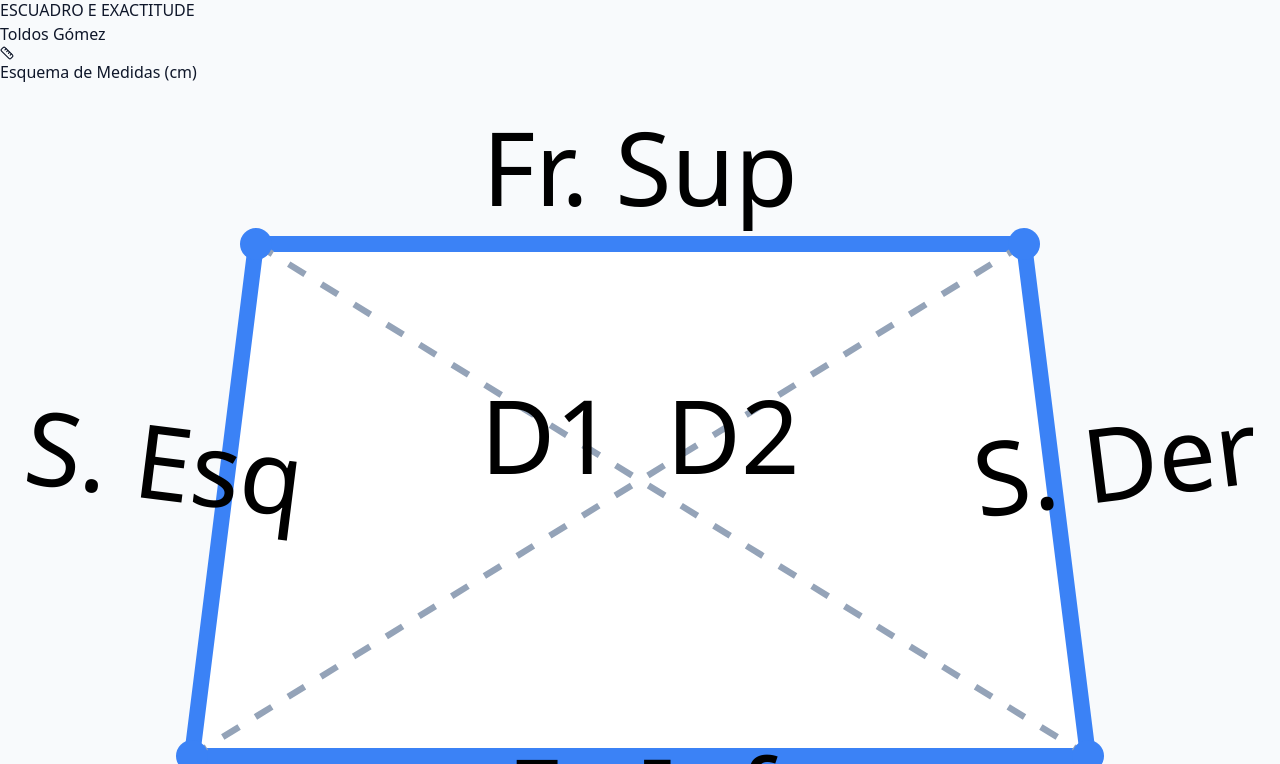
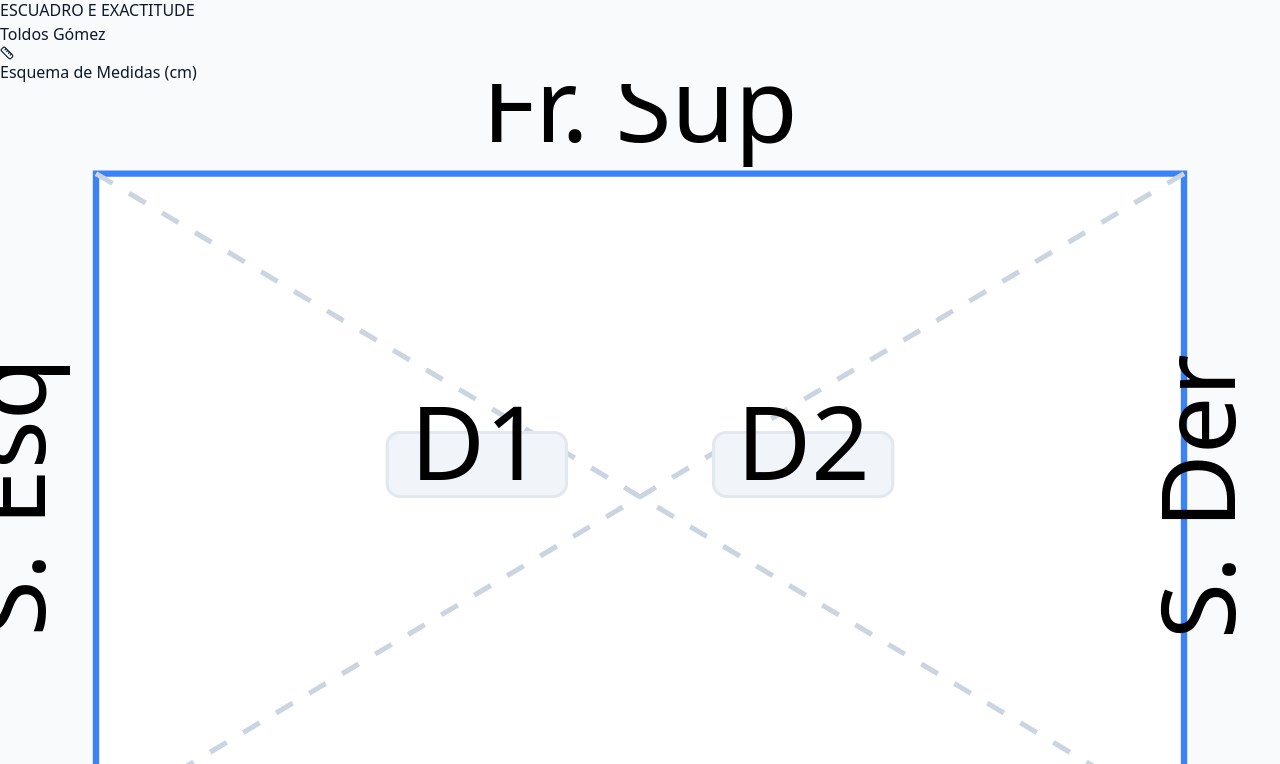
Before and after one commit to Ivan-Mourazos/calculadora-iris, a React (Vite) app: page / in a window 1280 px wide. Shown: the part 716-1480 px from the top of the page. Built offline with nearby package versions, Linux system fonts and the light colour scheme; the HTML template or start-up script is replaced by a standard one.

Commit message:
optimizacion de calculo de desfase y rediseño svg

```diff
--- a/src/App.tsx
+++ b/src/App.tsx
@@ -58,35 +58,39 @@ function App() {
     }
   }
 
-  let pA = { x: 40, y: 25 };
-  let pB = { x: 160, y: 25 };
-  let pC = { x: 170, y: 105 };
-  let pD = { x: 30, y: 105 };
+  // Default static coordinates (perfect rectangle - no slanted sides)
+  let pA = { x: 15, y: 14 };
+  let pB = { x: 185, y: 14 };
+  let pC = { x: 185, y: 115 };
+  let pD = { x: 15, y: 115 };
 
-  if (isFormComplete && validation && validation.isPossible) {
+  // Only distort drawing in step 2 (fabrication offsets view)
+  if (step === 'desfases' && isFormComplete && validation && validation.isPossible) {
     const { fSup } = measurements;
     const { h1, h2, dirX1, dirX2 } = validation.details;
 
+    const multiplier = 5.0; // Exaggerate offsets in the drawing to make them highly visible
     const lA = { x: 0, y: 0 };
     const lB = { x: fSup, y: 0 };
-    const lC = { x: fSup + dirX2, y: h2 };
-    const lD = { x: dirX1, y: h1 };
+    const lC = { x: fSup + dirX2 * multiplier, y: h2 };
+    const lD = { x: -dirX1 * multiplier, y: h1 };
 
-    const minX = Math.min(0, dirX1, fSup + dirX2);
-    const maxX = Math.max(0, fSup, fSup + dirX2);
+    const minX = Math.min(0, fSup, fSup + dirX2 * multiplier, -dirX1 * multiplier);
+    const maxX = Math.max(0, fSup, fSup + dirX2 * multiplier, -dirX1 * multiplier);
     const minY = 0;
     const maxY = Math.max(h1, h2);
 
     const W = maxX - minX || 1;
     const H = maxY - minY || 1;
 
-    const targetW = 130;
-    const targetH = 75;
+    // Bigger target bounds for dynamic drawing
+    const targetW = 170;
+    const targetH = 101;
 
     const scale = Math.min(targetW / W, targetH / H);
 
-    const offsetX = 35 + (targetW - W * scale) / 2 - minX * scale;
-    const offsetY = 25 + (targetH - H * scale) / 2 - minY * scale;
+    const offsetX = 15 + (targetW - W * scale) / 2 - minX * scale;
+    const offsetY = 14 + (targetH - H * scale) / 2 - minY * scale;
 
     pA = { x: lA.x * scale + offsetX, y: lA.y * scale + offsetY };
     pB = { x: lB.x * scale + offsetX, y: lB.y * scale + offsetY };
@@ -94,19 +98,20 @@ function App() {
     pD = { x: lD.x * scale + offsetX, y: lD.y * scale + offsetY };
   }
 
+  // Adjust text positions close to lines (dy="-4" shifts it perpendicular to line)
   const fSupX = (pA.x + pB.x) / 2;
-  const fSupY = Math.min(pA.y, pB.y) - 6;
+  const fSupY = Math.min(pA.y, pB.y) - 5;
 
   const fInfX = (pC.x + pD.x) / 2;
-  const fInfY = Math.max(pC.y, pD.y) + 12;
+  const fInfY = Math.max(pC.y, pD.y) + 11;
 
-  const sIzqX = (pA.x + pD.x) / 2 - 10;
+  const sIzqX = (pA.x + pD.x) / 2 - 8;
   const sIzqY = (pA.y + pD.y) / 2;
-  const angleIzq = Math.atan2(pD.y - pA.y, pD.x - pA.x) * 180 / Math.PI - 90;
+  const angleIzq = Math.atan2(pD.y - pA.y, pD.x - pA.x) * 180 / Math.PI - 180;
 
-  const sDerX = (pB.x + pC.x) / 2 + 10;
+  const sDerX = (pB.x + pC.x) / 2 + 8;
   const sDerY = (pB.y + pC.y) / 2;
-  const angleDer = Math.atan2(pC.y - pB.y, pC.x - pB.x) * 180 / Math.PI - 90;
+  const angleDer = Math.atan2(pC.y - pB.y, pC.x - pB.x) * 180 / Math.PI - 180;
 
   const diag1X = pA.x + (pC.x - pA.x) * 0.35;
   const diag1Y = pA.y + (pC.y - pA.y) * 0.45;
@@ -118,7 +123,7 @@ function App() {
     <div className="min-h-screen bg-slate-50 text-slate-900 font-sans pb-16 selection:bg-blue-100">
       {/* Header */}
       <header className="sticky top-0 z-50 bg-white/80 backdrop-blur-xl border-b border-slate-200/60 shadow-sm">
-        <div className="max-w-xl mx-auto px-4 h-16 flex items-center justify-between">
+        <div className="max-w-2xl mx-auto px-4 h-16 flex items-center justify-between">
           <div className="flex items-center gap-3">
             <img
               src="/faviconTGM.png"
@@ -148,7 +153,7 @@ function App() {
       </header>
 
       {/* Main Container */}
-      <main className="max-w-xl mx-auto px-4 py-6 space-y-6">
+      <main className="max-w-2xl mx-auto px-4 py-6 space-y-6">
 
         {/* Diagrama SVG interactivo */}
         <div className="bg-white rounded-3xl p-4 border border-slate-200/80 shadow-sm relative overflow-hidden">
@@ -170,20 +175,136 @@ function App() {
             )}
           </div>
 
-          <div className="relative aspect-[16/10] bg-slate-50/50 rounded-2xl border border-slate-100 flex items-center justify-center p-2">
+          <div className="relative aspect-[16/9] bg-slate-50/50 rounded-2xl border border-slate-100 flex items-center justify-center p-3">
             <svg viewBox="0 0 200 130" className="w-full h-full drop-shadow-sm">
-              {/* Sombra base */}
+              {/* Sombra base (sin esquinas redondeadas) */}
               <path d={`M ${pA.x},${pA.y} L ${pB.x},${pB.y} L ${pC.x},${pC.y} L ${pD.x},${pD.y} Z`} fill="#e2e8f0" opacity="0.3" />
 
-              {/* O Trapezoide dinámico */}
-              <path d={`M ${pA.x},${pA.y} L ${pB.x},${pB.y} L ${pC.x},${pC.y} L ${pD.x},${pD.y} Z`} fill="#ffffff" stroke="#3b82f6" strokeWidth="2.5" strokeLinejoin="round" />
+              {/* O Trapezoide dinámico (líneas finas, sin esquinas redondeadas) */}
+              <path d={`M ${pA.x},${pA.y} L ${pB.x},${pB.y} L ${pC.x},${pC.y} L ${pD.x},${pD.y} Z`} fill="#ffffff" stroke="#3b82f6" strokeWidth="1" strokeLinejoin="miter" />
+
+              {/* Rectángulo de referencia e liñas de desfase no paso 2 */}
+              {step === 'desfases' && offsetResult && validation && validation.details && (
+                <g>
+                  {/* Liña de base de referencia (recta horizontal teórica na base) */}
+                  <line
+                    x1={validation.details.dirX1 < 0 ? pD.x : pA.x}
+                    y1={pD.y}
+                    x2={validation.details.dirX2 < 0 ? pC.x : pB.x}
+                    y2={pC.y}
+                    stroke="#cbd5e1"
+                    strokeWidth="1"
+                    strokeDasharray="3"
+                  />
+
+                  {/* Lado Esquerdo (dinámico arriba/abaixo segundo o signo de dirX1) */}
+                  {(() => {
+                    const dirX1 = validation.details.dirX1;
+                    const isLeftInward = dirX1 < 0; // dirX1 < 0 significa ángulo agudo (cara a dentro)
+                    const refX = isLeftInward ? pD.x : pA.x;
+                    const wallX = isLeftInward ? pA.x : pD.x;
+                    const labelY = isLeftInward ? pA.y - 8 : pD.y + 9;
+                    const arrowY = isLeftInward ? pA.y - 2.5 : pD.y + 4.5;
+                    const lineY = isLeftInward ? pA.y : pD.y;
+
+                    return (
+                      <g>
+                        {/* Liña vertical de referencia */}
+                        <line x1={refX} y1={pA.y} x2={refX} y2={pD.y} stroke="#cbd5e1" strokeWidth="1" strokeDasharray="3" />
+                        {/* Liña horizontal de desfase (vermella) */}
+                        <line x1={refX} y1={lineY} x2={wallX} y2={lineY} stroke="#f43f5e" strokeWidth="1.5" />
+                        {/* Símbolo de frecha indicador de dirección */}
+                        {offsetResult.offsetL > 0.05 && (
+                          <text
+                            x={(refX + wallX) / 2}
+                            y={arrowY}
+                            textAnchor="middle"
+                            className="fill-rose-600 text-[6px] font-medium"
+                          >
+                            {wallX < refX ? '←' : '→'}
+                          </text>
+                        )}
+                        {/* Texto do desfase */}
+                        {offsetResult.offsetL > 0.05 && (
+                          <text
+                            x={(refX + wallX) / 2}
+                            y={labelY}
+                            textAnchor="middle"
+                            className="fill-rose-600 text-[5.5px] font-medium"
+                          >
+                            {`${offsetResult.offsetL.toFixed(1)} cm`}
+                          </text>
+                        )}
+                      </g>
+                    );
+                  })()}
+
+                  {/* Lado Dereito (dinámico arriba/abaixo segundo o signo de dirX2) */}
+                  {(() => {
+                    const dirX2 = validation.details.dirX2;
+                    const isRightInward = dirX2 < 0; // dirX2 < 0 significa ángulo agudo (cara a dentro)
+                    const refX = isRightInward ? pC.x : pB.x;
+                    const wallX = isRightInward ? pB.x : pC.x;
+                    const labelY = isRightInward ? pB.y - 8 : pC.y + 9;
+                    const arrowY = isRightInward ? pB.y - 2.5 : pC.y + 4.5;
+                    const lineY = isRightInward ? pB.y : pC.y;
+
+                    return (
+                      <g>
+                        {/* Liña vertical de referencia */}
+                        <line x1={refX} y1={pB.y} x2={refX} y2={pC.y} stroke="#cbd5e1" strokeWidth="1" strokeDasharray="3" />
+                        {/* Liña horizontal de desfase (vermella) */}
+                        <line x1={refX} y1={lineY} x2={wallX} y2={lineY} stroke="#f43f5e" strokeWidth="1.5" />
+                        {/* Símbolo de frecha indicador de dirección */}
+                        {offsetResult.offsetR > 0.05 && (
+                          <text
+                            x={(refX + wallX) / 2}
+                            y={arrowY}
+                            textAnchor="middle"
+                            className="fill-rose-600 text-[6px] font-medium"
+                          >
+                            {wallX < refX ? '←' : '→'}
+                          </text>
+                        )}
+                        {/* Texto do desfase */}
+                        {offsetResult.offsetR > 0.05 && (
+                          <text
+                            x={(refX + wallX) / 2}
+                            y={labelY}
+                            textAnchor="middle"
+                            className="fill-rose-600 text-[5.5px] font-medium"
+                          >
+                            {`${offsetResult.offsetR.toFixed(1)} cm`}
+                          </text>
+                        )}
+                      </g>
+                    );
+                  })()}
+                </g>
+              )}
 
               {/* Diagonais */}
-              <line x1={pA.x} y1={pA.y} x2={pC.x} y2={pC.y} stroke="#94a3b8" strokeWidth="1" strokeDasharray="3" />
-              <line x1={pB.x} y1={pB.y} x2={pD.x} y2={pD.y} stroke="#94a3b8" strokeWidth="1" strokeDasharray="3" />
+              <line
+                x1={pA.x}
+                y1={pA.y}
+                x2={pC.x}
+                y2={pC.y}
+                stroke={measurements.diag1 > 0 ? "#d97706" : "#cbd5e1"}
+                strokeWidth={measurements.diag1 > 0 ? "1.2" : "0.8"}
+                strokeDasharray="3"
+              />
+              <line
+                x1={pB.x}
+                y1={pB.y}
+                x2={pD.x}
+                y2={pD.y}
+                stroke={measurements.diag2 > 0 ? "#6366f1" : "#cbd5e1"}
+                strokeWidth={measurements.diag2 > 0 ? "1.2" : "0.8"}
+                strokeDasharray="3"
+              />
 
               {/* Etiquetas e valores en tempo real */}
-              <g className="text-[7px] font-black uppercase tracking-tighter">
+              <g className="text-[7px] font-medium uppercase tracking-tighter">
                 {/* Frente Superior */}
                 <text x={fSupX} y={fSupY} textAnchor="middle" className={measurements.fSup > 0 ? "fill-slate-900 text-[8px]" : "fill-blue-600"}>
                   {measurements.fSup > 0 ? `${measurements.fSup} cm` : "Fr. Sup"}
@@ -204,21 +325,52 @@ function App() {
                   {measurements.sDer > 0 ? `${measurements.sDer} cm` : "S. Der"}
                 </text>
 
-                {/* Diagonales */}
-                <text x={diag1X} y={diag1Y} textAnchor="middle" className={measurements.diag1 > 0 ? "fill-slate-900 text-[8px]" : "fill-amber-600 font-extrabold"}>
-                  {measurements.diag1 > 0 ? `${measurements.diag1} cm` : "D1"}
-                </text>
+                {/* Diagonal 1 (D1) */}
+                <g>
+                  <rect
+                    x={diag1X - 14}
+                    y={diag1Y - 5}
+                    width="28"
+                    height="10"
+                    rx="2"
+                    fill={measurements.diag1 > 0 ? "#fef3c7" : "#f1f5f9"}
+                    stroke={measurements.diag1 > 0 ? "#f59e0b" : "#e2e8f0"}
+                    strokeWidth="0.5"
+                  />
+                  <text
+                    x={diag1X}
+                    y={diag1Y + 2.5}
+                    textAnchor="middle"
+                    className={`text-[6px] font-medium ${measurements.diag1 > 0 ? "fill-amber-800" : "fill-slate-400"}`}
+                  >
+                    {measurements.diag1 > 0 ? `${measurements.diag1} cm` : "D1"}
+                  </text>
+                </g>
 
-                <text x={diag2X} y={diag2Y} textAnchor="middle" className={measurements.diag2 > 0 ? "fill-slate-900 text-[8px]" : "fill-amber-600 font-extrabold"}>
-                  {measurements.diag2 > 0 ? `${measurements.diag2} cm` : "D2"}
-                </text>
+                {/* Diagonal 2 (D2) */}
+                <g>
+                  <rect
+                    x={diag2X - 14}
+                    y={diag2Y - 5}
+                    width="28"
+                    height="10"
+                    rx="2"
+                    fill={measurements.diag2 > 0 ? "#e0e7ff" : "#f1f5f9"}
+                    stroke={measurements.diag2 > 0 ? "#6366f1" : "#e2e8f0"}
+                    strokeWidth="0.5"
+                  />
+                  <text
+                    x={diag2X}
+                    y={diag2Y + 2.5}
+                    textAnchor="middle"
+                    className={`text-[6px] font-medium ${measurements.diag2 > 0 ? "fill-indigo-800" : "fill-slate-400"}`}
+                  >
+                    {measurements.diag2 > 0 ? `${measurements.diag2} cm` : "D2"}
+                  </text>
+                </g>
               </g>
 
-              {/* Vértices */}
-              <circle cx={pA.x} cy={pA.y} r="2.5" fill="#3b82f6" />
-              <circle cx={pB.x} cy={pB.y} r="2.5" fill="#3b82f6" />
-              <circle cx={pC.x} cy={pC.y} r="2.5" fill="#3b82f6" />
-              <circle cx={pD.x} cy={pD.y} r="2.5" fill="#3b82f6" />
+              {/* Vértices eliminados para esquinas sen círculos */}
             </svg>
           </div>
         </div>
@@ -236,7 +388,7 @@ function App() {
                 <NumInput label="Saída Esquerda" value={measurements.sIzq} onChange={v => handleNumInput('sIzq', v)} icon="sE" />
                 <NumInput label="Saída Dereita" value={measurements.sDer} onChange={v => handleNumInput('sDer', v)} icon="sD" />
                 <NumInput label="Diagonal 1 (D1)" value={measurements.diag1} onChange={v => handleNumInput('diag1', v)} color="amber" icon="D1" />
-                <NumInput label="Diagonal 2 (D2)" value={measurements.diag2} onChange={v => handleNumInput('diag2', v)} color="amber" icon="D2" />
+                <NumInput label="Diagonal 2 (D2)" value={measurements.diag2} onChange={v => handleNumInput('diag2', v)} color="indigo" icon="D2" />
               </div>
             </div>
 
@@ -380,7 +532,7 @@ function NumInput({
   label: string
   value: number
   onChange: (v: string) => void
-  color?: 'blue' | 'amber'
+  color?: 'blue' | 'amber' | 'indigo'
   icon: string
 }) {
   return (
@@ -390,7 +542,9 @@ function NumInput({
       </label>
       <div className="relative">
         <div className={`absolute left-3 top-1/2 -translate-y-1/2 text-[9px] font-black uppercase tracking-tighter w-6 h-6 flex items-center justify-center rounded-lg border transition-all
-          ${color === 'blue' ? 'bg-blue-50 border-blue-100 text-blue-600' : 'bg-amber-50 border-amber-100 text-amber-600'}`}>
+          ${color === 'blue' ? 'bg-blue-50 border-blue-100 text-blue-600' :
+            color === 'amber' ? 'bg-amber-50 border-amber-100 text-amber-600' :
+            'bg-indigo-50 border-indigo-100 text-indigo-600'}`}>
           {icon}
         </div>
         <input
@@ -399,7 +553,10 @@ function NumInput({
           value={value === 0 ? '' : value}
           onChange={e => onChange(e.target.value)}
           placeholder="0.0"
-          className="w-full bg-slate-50 border border-slate-200 rounded-xl pl-11 pr-3 py-3 text-sm font-black focus:bg-white focus:border-blue-500 outline-none transition-all placeholder:text-slate-200"
+          className={`w-full bg-slate-50 border border-slate-200 rounded-xl pl-11 pr-3 py-3 text-sm font-black focus:bg-white outline-none transition-all placeholder:text-slate-200
+            ${color === 'blue' ? 'focus:border-blue-500' :
+              color === 'amber' ? 'focus:border-amber-500' :
+              'focus:border-indigo-500'}`}
         />
       </div>
     </div>
```
Also changed, not shown: src/utils/geometry.ts (+5 -5 lines).
